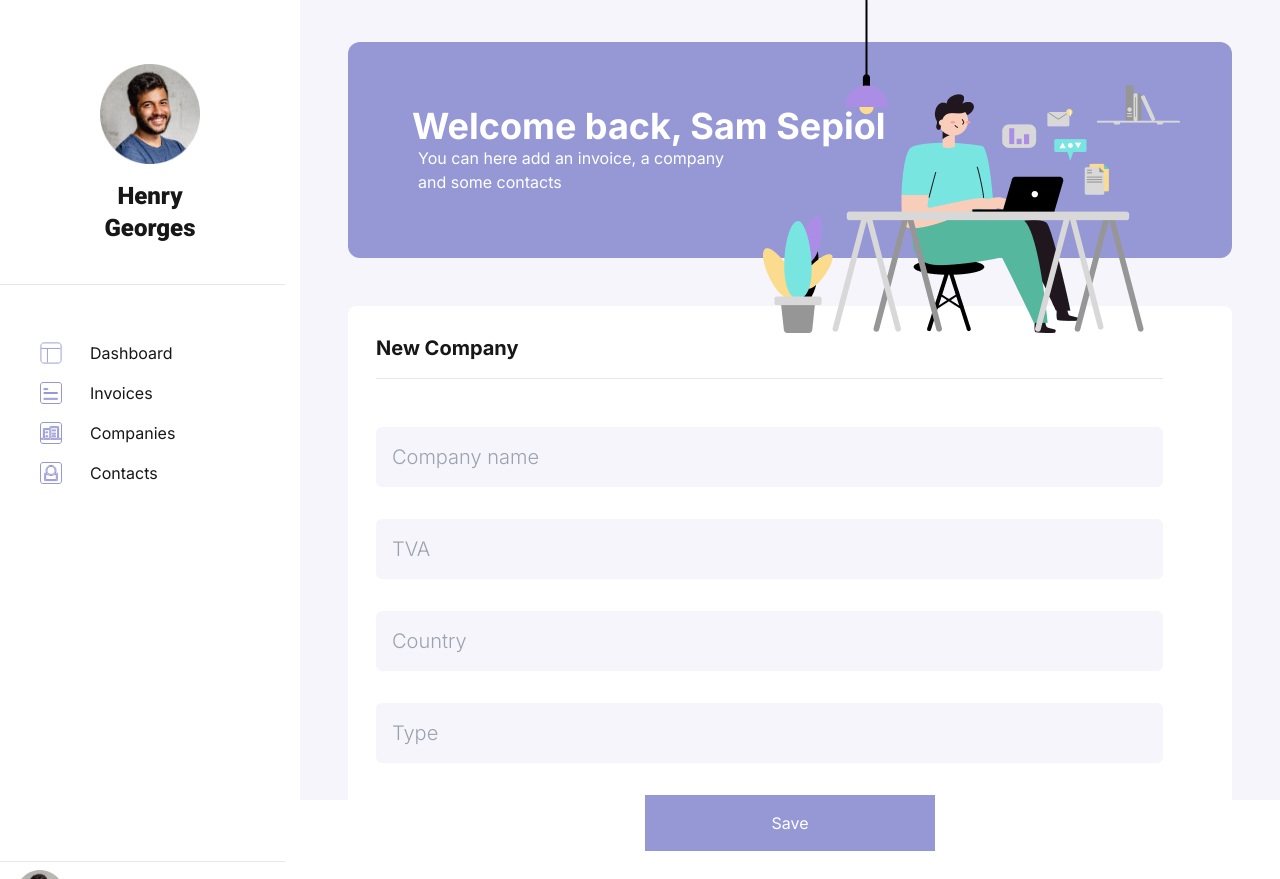
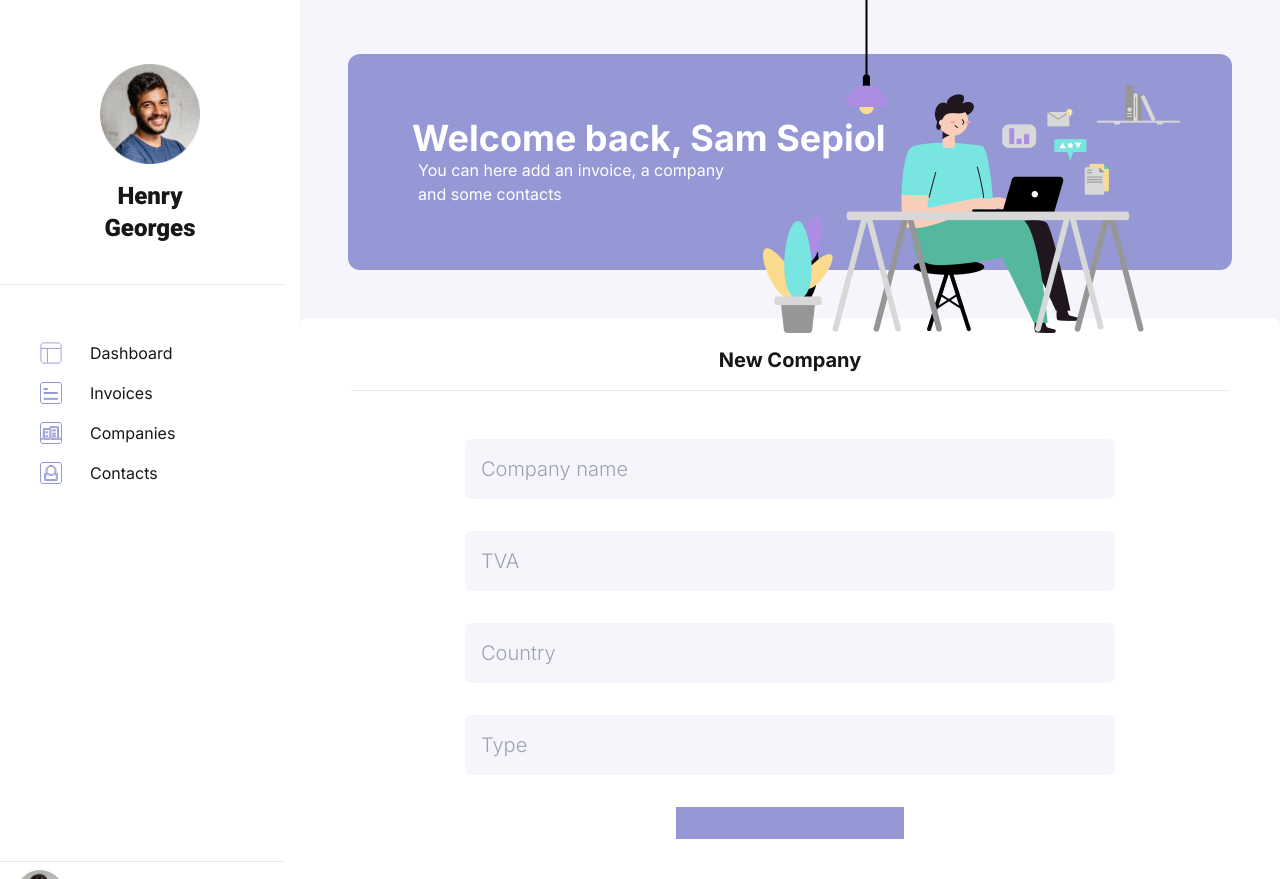
Before and after one commit to sam-sepiol1/cogip-client, a Next.js app: page /dashboard/companies in a window 1280 px wide. Built offline with nearby package versions, Linux system fonts and the light colour scheme.

Commit message:
FRONT : add better props to the form

```diff
--- a/app/components/New_entry_form.tsx
+++ b/app/components/New_entry_form.tsx
@@ -1,22 +1,27 @@
+import React from "react";
+
 interface Props {
     title: string;
-    fields: string[]
+    fields: string[];
+    submitText: string;
+    onChange: (name : string, value : string) => void;
+    onSubmit: (e : React.FormEvent<HTMLFormElement>) => void;
 }
 
-export default function New_entry_form({ title, fields }: Props) {
+export default function New_entry_form({ title, fields, onChange, onSubmit, submitText }: Props) {
     return (
-        <main className="flex flex-col justify-center ml-12 p-7 dashboard_form mr-12 bg-white rounded-lg mb-14 ">
+        <main className="flex flex-col justify-center items-center w-full p-7 dashboard_form mr-12 bg-white rounded-lg mb-14 ">
             <h1 className="text-xl font-bold mb-4">{title}</h1>
             <hr className="w-[95%] mb-12"/>
-            <form action="" method="post" className="flex flex-col gap-8 ">
+            <form action="" method="post" className="flex flex-col gap-8 " onSubmit={onSubmit}>
                 {fields.map((field) => {
                     return (
                         <div key={field} className="w-[95%]">
-                            <input className="dashboard_background p-4 w-full font-light text-xl rounded-md" type="text" name={field} id={field} placeholder={field} required />
+                            <input className="dashboard_background p-4 w-[650px] font-light text-xl rounded-md" type="text" name={field} id={field} placeholder={field} onChange={(e => onChange(field.toLowerCase(), e.target.value))}  required />
                         </div>
                     );
                 })}
-                <button className="bg-[#9698D6] text-white p-4 w-[35%] self-center" type="submit">Save</button>
+                <button className="bg-[#9698D6] text-white p-4 w-[35%] self-center" type="submit" >{submitText}</button>
             </form>
         </main>
     );
```
